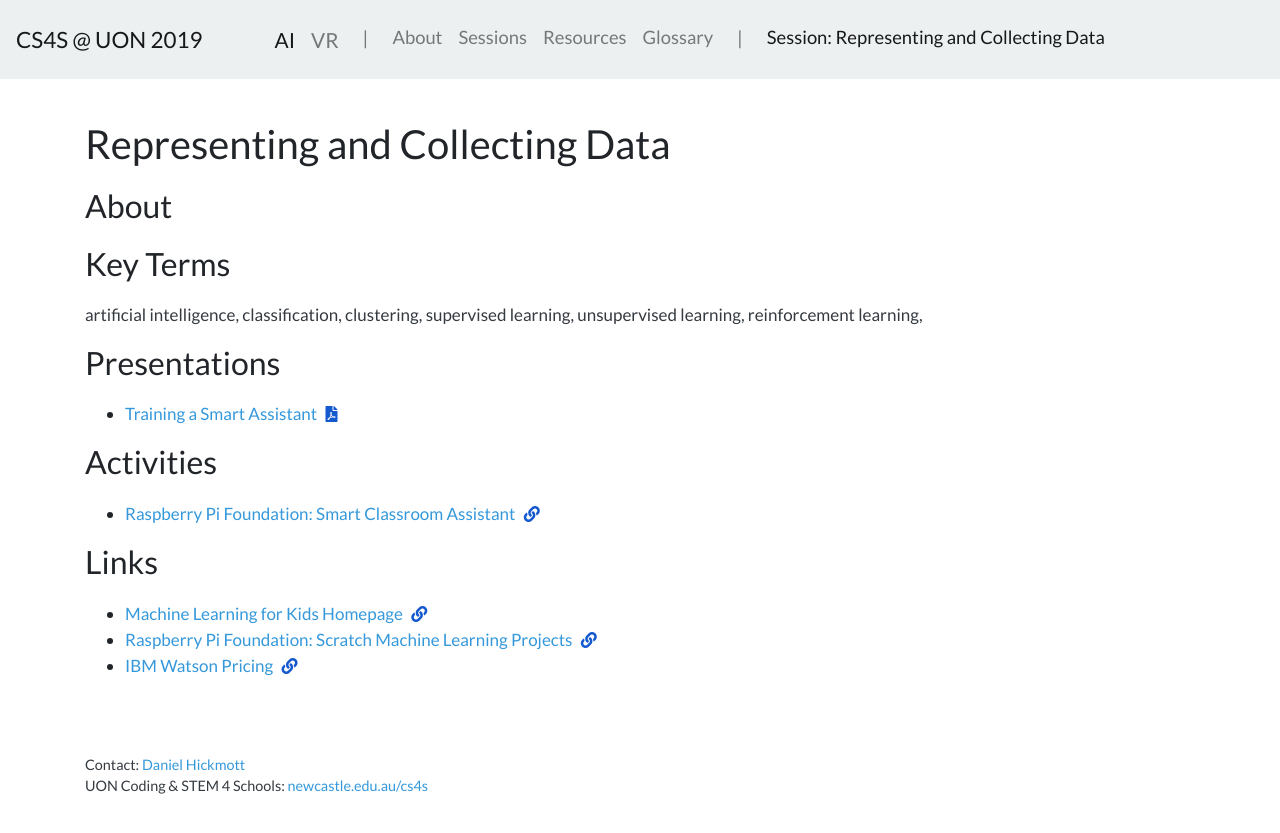
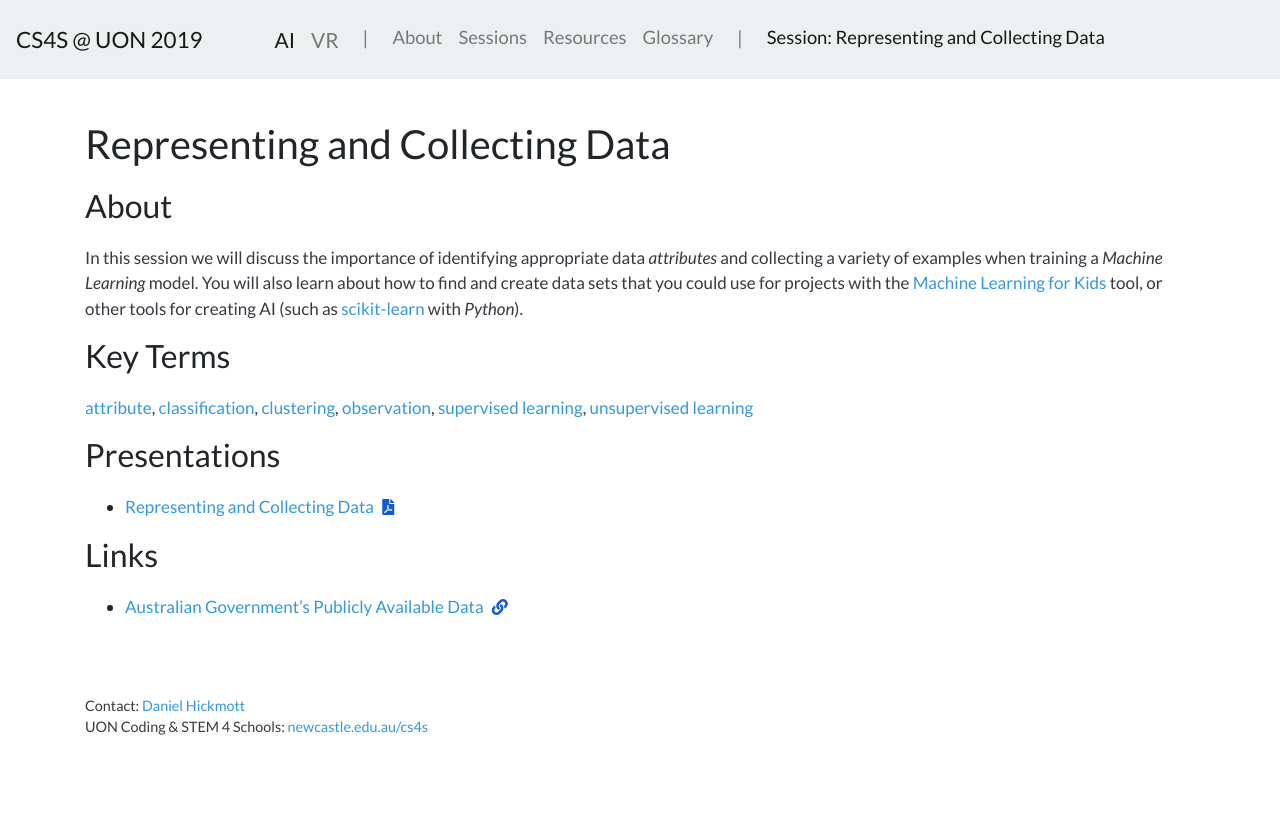
Before and after one commit to cs4s/2019, a Jekyll site: the page built from ai/sessions/data/index.md, in a window 1280 px wide. Shown: the top 833 px of the page. Built offline with Jekyll 4.4.1, drawn with Linux system fonts in a browser that asks for light colours.

Commit message:
Changes content in data session page

```diff
--- a/ai/glossary.md
+++ b/ai/glossary.md
@@ -9,6 +9,10 @@ This glossary page includes a list of definitions for terms that will be commonl
 For more extensive and detailed definitions of terms relevant to *Artificial Intelligence* and *Machine Learning*, we recommend that you read this [Some Key Machine Learning Definitions post on Medium](https://medium.com/technology-nineleaps/some-key-machine-learning-definitions-b524eb6cb48){: class="text-info" target="_blank" } or check out the [Machine Learning Glossary](https://ml-cheatsheet.readthedocs.io/en/latest/index.html){: class="text-info" target="_blank" }.
 
 ### Artificial Intelligence
+
+Blank definition
+
+### Attribute
 
 Blank definition
 
@@ -40,6 +44,10 @@ Blank definition
 
 Blank definition
 
+### Observation
+
+Blank definition
+
 ### Regression
 
 Blank definition
--- a/ai/sessions/data/index.md
+++ b/ai/sessions/data/index.md
@@ -1,5 +1,5 @@
 ---
-layout: default
+layout: session
 title: "Representing and Collecting Data"
 ---
 
@@ -7,20 +7,17 @@ title: "Representing and Collecting Data"
 
 ### About
 
+In this session we will discuss the importance of identifying appropriate data *attributes* and collecting a variety of examples when training a *Machine Learning* model.
+You will also learn about how to find and create data sets that you could use for projects with the [Machine Learning for Kids](https://machinelearningforkids.co.uk/){: class="text-info" target="_blank" } tool, or other tools for creating AI (such as [scikit-learn](https://scikit-learn.org/stable/){: class="text-info" target="_blank" } with *Python*).
+
 ### Key Terms
 
-artificial intelligence, classification, clustering, supervised learning, unsupervised learning, reinforcement learning,
+[attribute](){: .term }, [classification](){: .term }, [clustering](){: .term }, [observation](){: .term }, [supervised learning](){: .term }, [unsupervised learning](){: .term }
 
 ### Presentations
 
-- [Training a Smart Assistant](){: .text-info } <i class="fas fa-file-pdf session-icon"></i>
-
-### Activities
-
-- [Raspberry Pi Foundation: Smart Classroom Assistant](https://projects.raspberrypi.org/en/projects/smart-classroom){: class="text-info" target="_blank" } <i class="fas fa-link session-icon"></i>
+- [Representing and Collecting Data](presentation/data.pdf){: .text-info } <i class="fas fa-file-pdf session-icon"></i>
 
 ### Links
 
-- [Machine Learning for Kids Homepage](https://machinelearningforkids.co.uk/){: class="text-info" target="_blank" } <i class="fas fa-link session-icon"></i>
-- [Raspberry Pi Foundation: Scratch Machine Learning Projects](https://projects.raspberrypi.org/en/pathways/scratch-machine-learning){: class="text-info" target="_blank" } <i class="fas fa-link session-icon"></i>
-- [IBM Watson Pricing](https://www.ibm.com/cloud/watson-assistant/pricing/){: class="text-info" target="_blank" } <i class="fas fa-link session-icon"></i>
+- [Australian Government's Publicly Available Data](https://data.gov.au/){: class="text-info" target="_blank" } <i class="fas fa-link session-icon">
```
Also changed, not shown: 1 other file.
